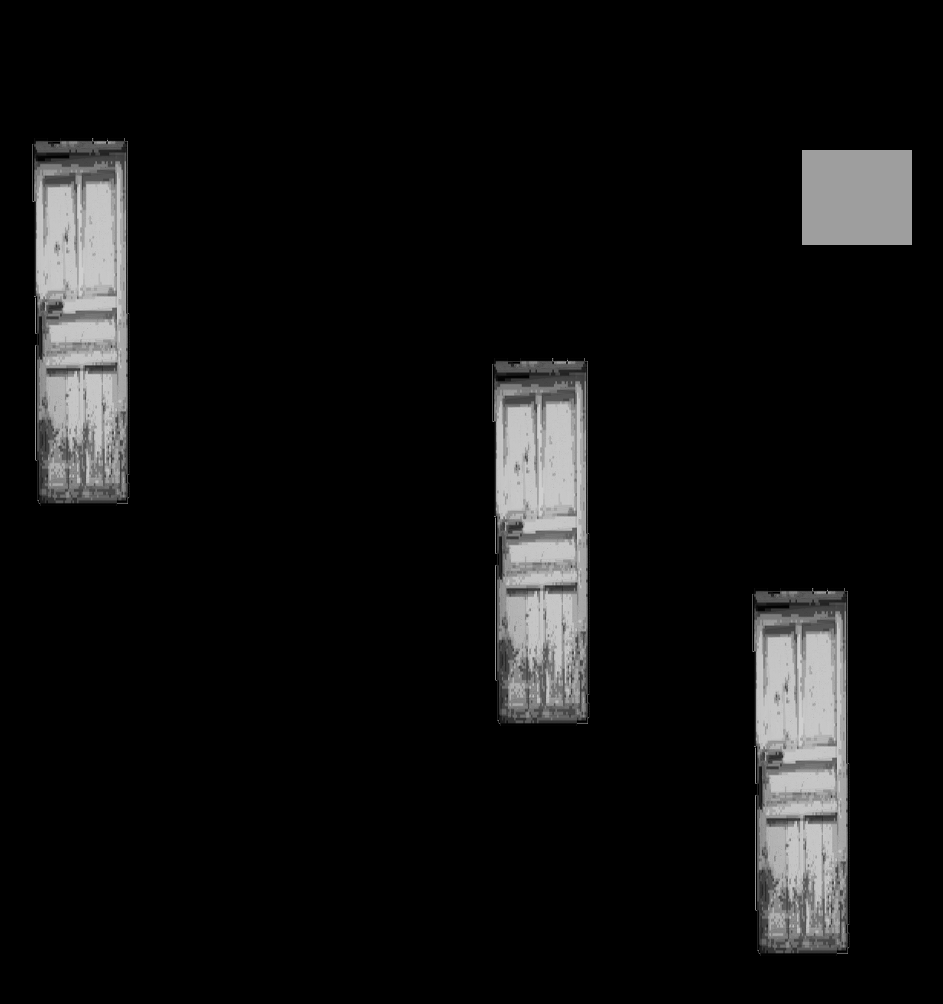
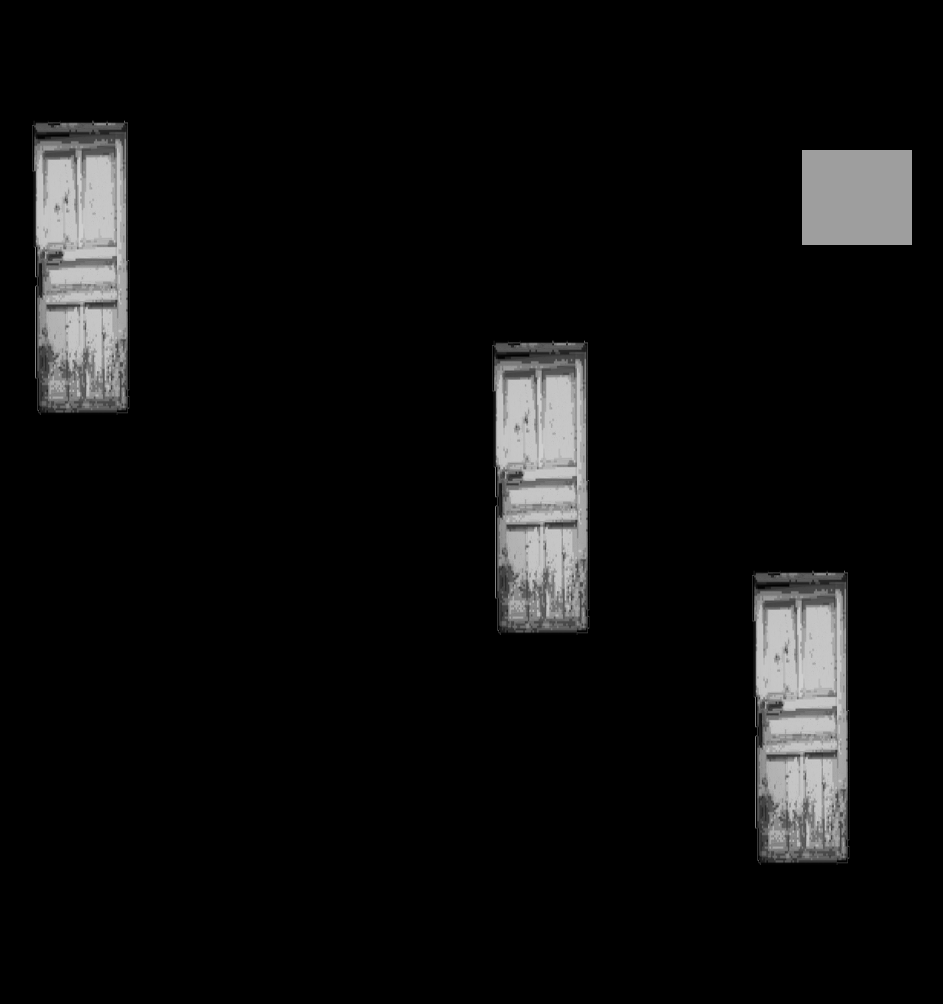
Before and after one commit to vvaeon/xncodingrealm, a plain HTML site: page index.html in a window 1280 px wide. Shown: the top 1004 px of the page, without its empty margins (88-1031 px from the left). After the commit the page ends 904 px from the top, so only its background shows below. Drawn offline with Linux system fonts and the light colour scheme; grey boxes are pictures that could not be loaded.

Commit message:
Update index.html

```diff
--- a/index.html
+++ b/index.html
@@ -11,16 +11,16 @@
 
   <body>
      <div class="door">
-        <a href="https://vvaeon.github.io/st000ckage_SO1/"> <img src="img/doordone.png" width="200px" height="500px"></a>
+        <a href="https://vvaeon.github.io/st000ckage_SO1/"> <img src="img/doordone.png" width="200px" height="400px"></a>
      </div>
      <div class="door2">
-       <a href="https://vvaeon.github.io/st000ckage_x2xx/"> <img src="img/doordone.png" width="200px" height="500px"></a>
+       <a href="https://vvaeon.github.io/st000ckage_x2xx/"> <img src="img/doordone.png" width="200px" height="400px"></a>
      </div>
      <div class="door3">
-       <a href="https://vvaeon.github.io/st000ckage_077/"> <img src="img/doordone.png" width="200px" height="500px"></a>
+       <a href="https://vvaeon.github.io/st000ckage_077/"> <img src="img/doordone.png" width="200px" height="400px"></a>
      </div>
      <div class="door4">
-       <a href="https://vvaeon.github.io/st000kage_C788/"> <img src="img/doordone.png" width="200px" height="500px"></a>
+       <a href="https://vvaeon.github.io/st000kage_C788/"> <img src="img/doordone.png" width="200px" height="400px"></a>
      </div>
      <div class="eye">
         <a href="https://vvaeon.github.io/frntx17xx/"> <img src="img/eyecam.png" width="110px" height="95px"/>
```
